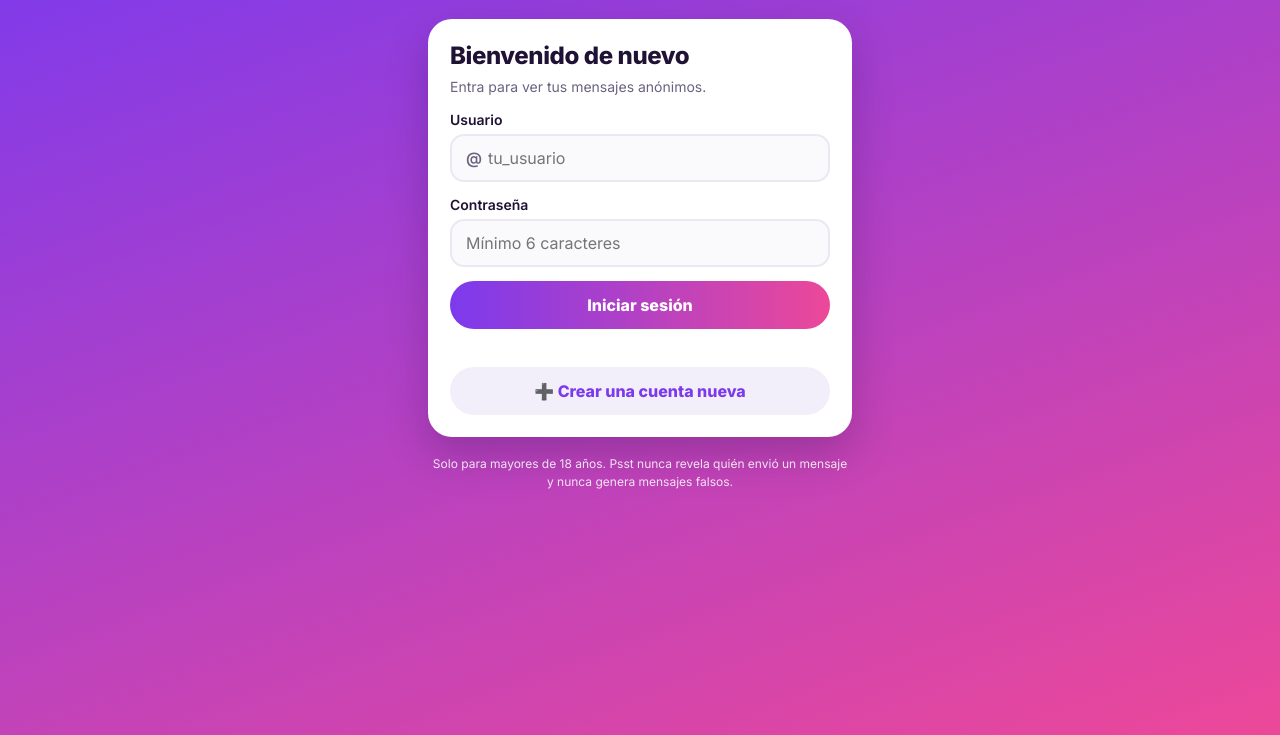
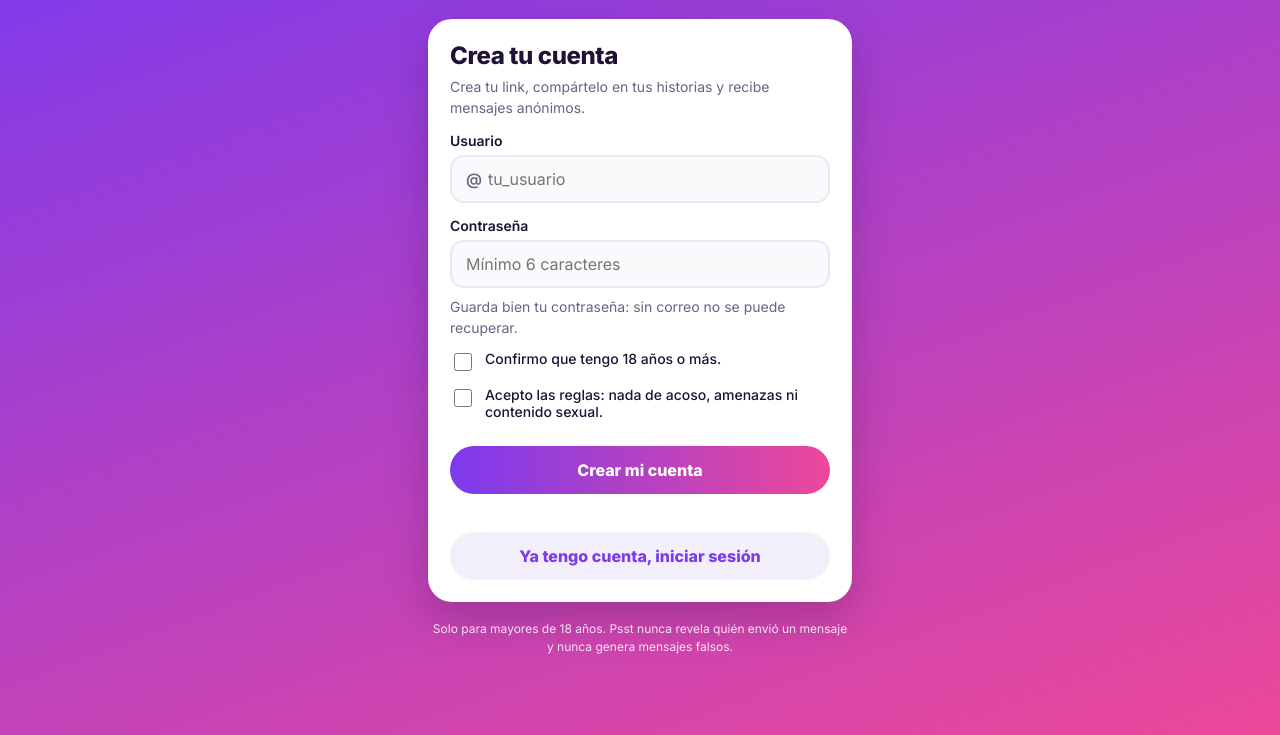
Before and after one commit to adriandelreal4747-hash/psst, a plain HTML site: page index.html in a window 1280 px wide. Shown: the part 65-800 px from the top of the page. Drawn offline with nearby package versions, Linux system fonts and the light colour scheme.

Commit message:
Update index.html

```diff
--- a/index.html
+++ b/index.html
@@ -108,7 +108,7 @@ const BLOCKED = [
   "te odio","asco","retrasad","mongol","nude","nudes","pack","fuck","bitch","kill yourself","kys","slut","whore"
 ];
 
-const S = { sb:null, session:null, profile:undefined, msgs:[], msgsLoaded:false, tab:"inbox", authMode:"login", poll:null };
+const S = { sb:null, session:null, profile:undefined, msgs:[], msgsLoaded:false, tab:"inbox", authMode:"signup", poll:null };
 
 // ===== Utilidades =====
 function h(tag, attrs, ...kids){
```
